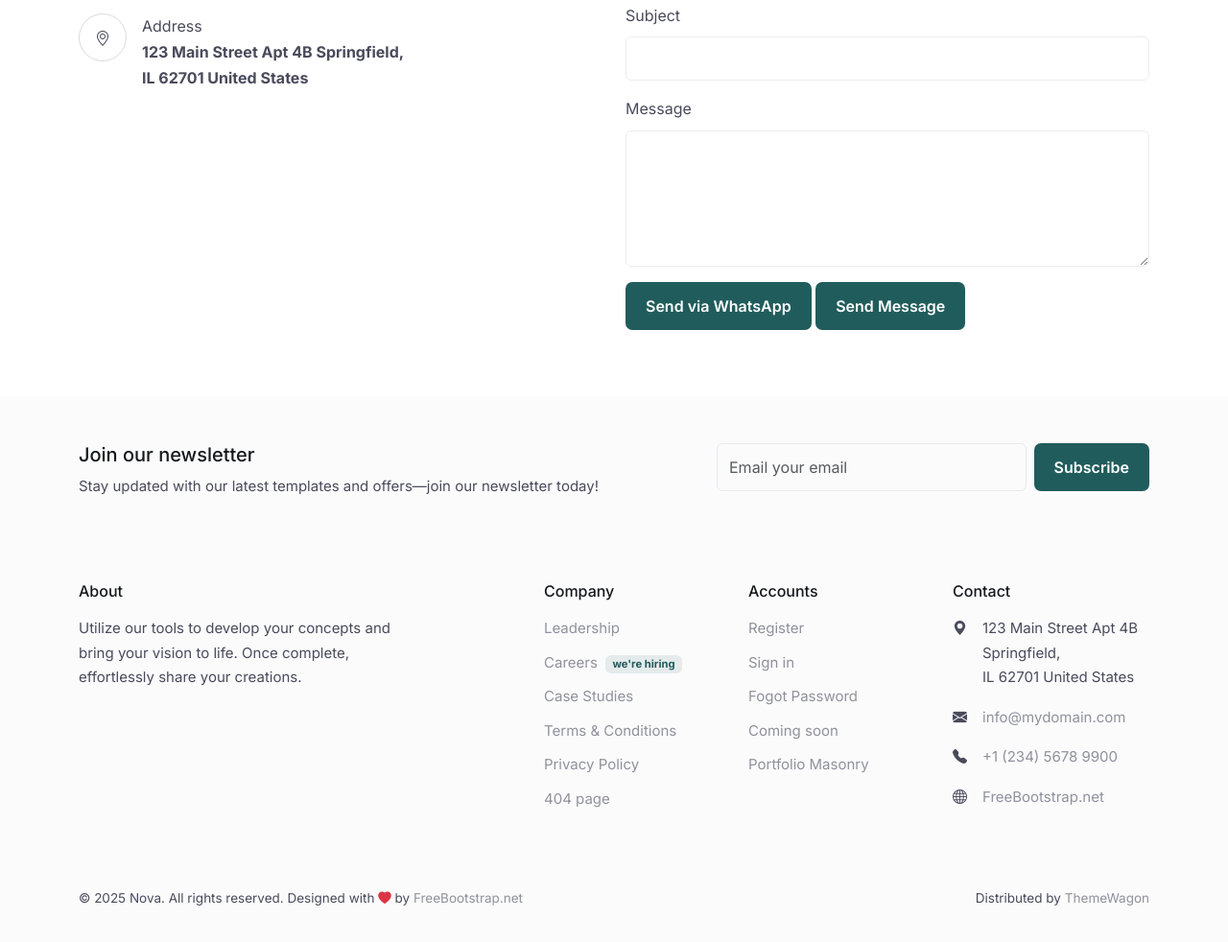
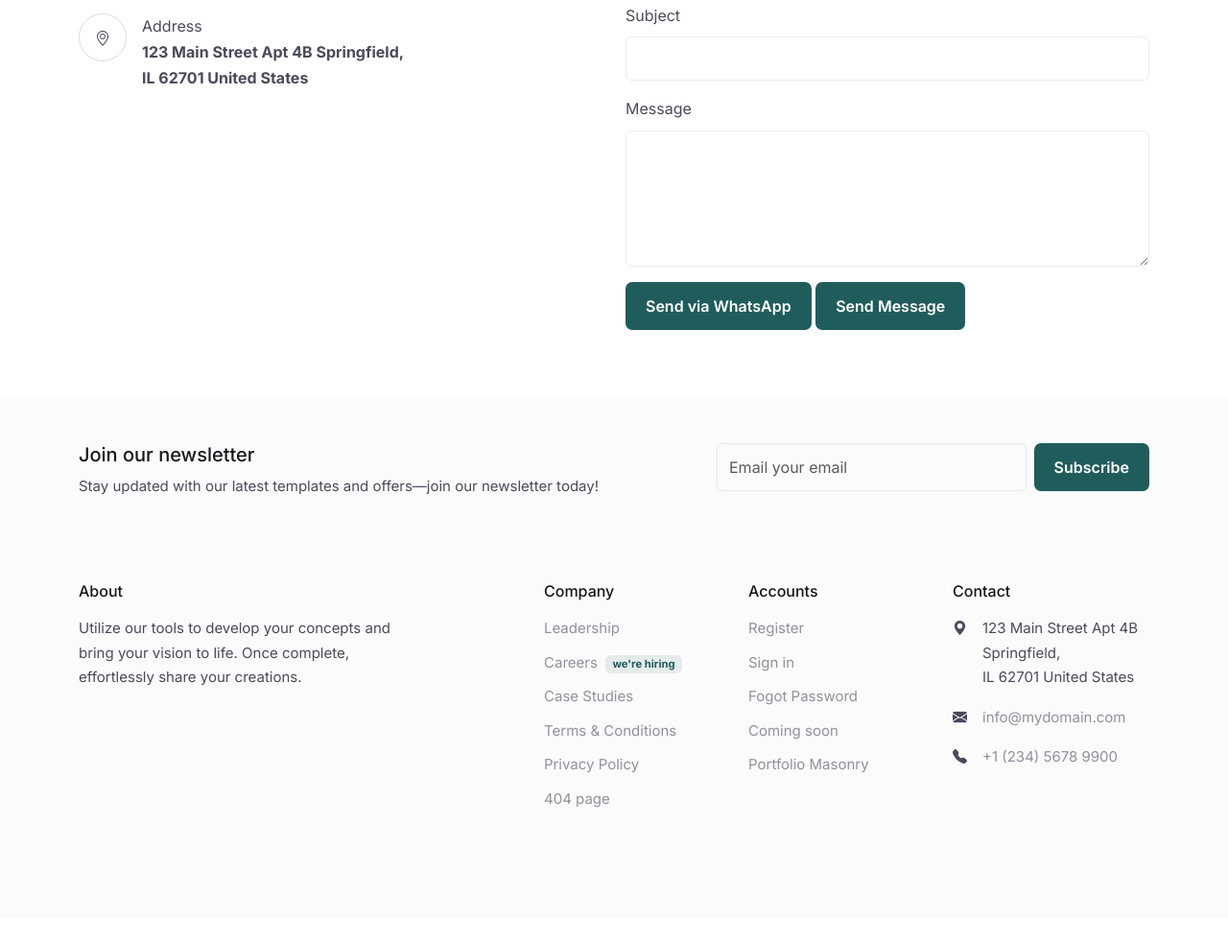
Before and after one commit to vishwas-tech29/astrid-clinet, a plain HTML site: page index.html in a window 1280 px wide. Shown: the part 7295-8277 px from the top of the page at 96% size. After the commit the page ends 8252 px from the top, so only its background shows below. Drawn offline with Linux system fonts and the light colour scheme.

Commit message:
index.html

```diff
--- a/index.html
+++ b/index.html
@@ -761,27 +761,12 @@
                   </div>
                   <div class="col-md-6 col-lg-4 mb-4 mb-lg-0 quick-contact">
                     <h3 class="mb-3">Contact</h3>
-                    <p class="d-flex mb-3"><i class="bi bi-geo-alt-fill me-3"></i><span>123 Main Street Apt 4B Springfield, <br> IL 62701 United States</span></p><a class="d-flex mb-3" href="mailto:info@mydomain.com"><i class="bi bi-envelope-fill me-3"></i><span>info@mydomain.com</span></a><a class="d-flex mb-3" href="tel://+123456789900"><i class="bi bi-telephone-fill me-3"></i><span>+1 (234) 5678 9900</span></a><a class="d-flex mb-3" href="https://freebootstrap.net"><i class="bi bi-globe me-3"></i><span>FreeBootstrap.net</span></a>
+                    <p class="d-flex mb-3"><i class="bi bi-geo-alt-fill me-3"></i><span>123 Main Street Apt 4B Springfield, <br> IL 62701 United States</span></p><a class="d-flex mb-3" href="mailto:info@mydomain.com"><i class="bi bi-envelope-fill me-3"></i><span>info@mydomain.com</span></a><a class="d-flex mb-3" href="tel://+123456789900"><i class="bi bi-telephone-fill me-3"></i><span>+1 (234) 5678 9900</span></a>
                   </div>
                 </div>
               </div>
             </div>
-            <div class="row credits pt-3">
-              <div class="col-xl-8 text-center text-xl-start mb-3 mb-xl-0">
-                <!--
-                Note:
-                =>>> Please keep all the footer links intact. <<<=
-                =>>> You can only remove the links if you buy the pro version. <<<=
-                =>>> Buy the pro version, which includes a functional PHP/AJAX contact form and many additional features.: https://freebootstrap.net/template/vertex-pro-bootstrap-website-template-for-portfolio/ <<<=
-                -->
-                &copy;
-                <script>document.write(new Date().getFullYear());</script> Nova.
-                 All rights reserved. Designed with <i class="bi bi-heart-fill text-danger"></i> by <a href="https://freebootstrap.net">FreeBootstrap.net</a>
-              </div>
-              <div class="col-xl-4 justify-content-start justify-content-xl-end quick-links d-flex flex-column flex-xl-row text-center text-xl-start gap-1">Distributed by<a href="https://themewagon.com" target="_blank">ThemeWagon</a></div>
-            </div>
-          </div>
-        </footer>
+
         <!-- End Footer-->
 
       </main>
```
